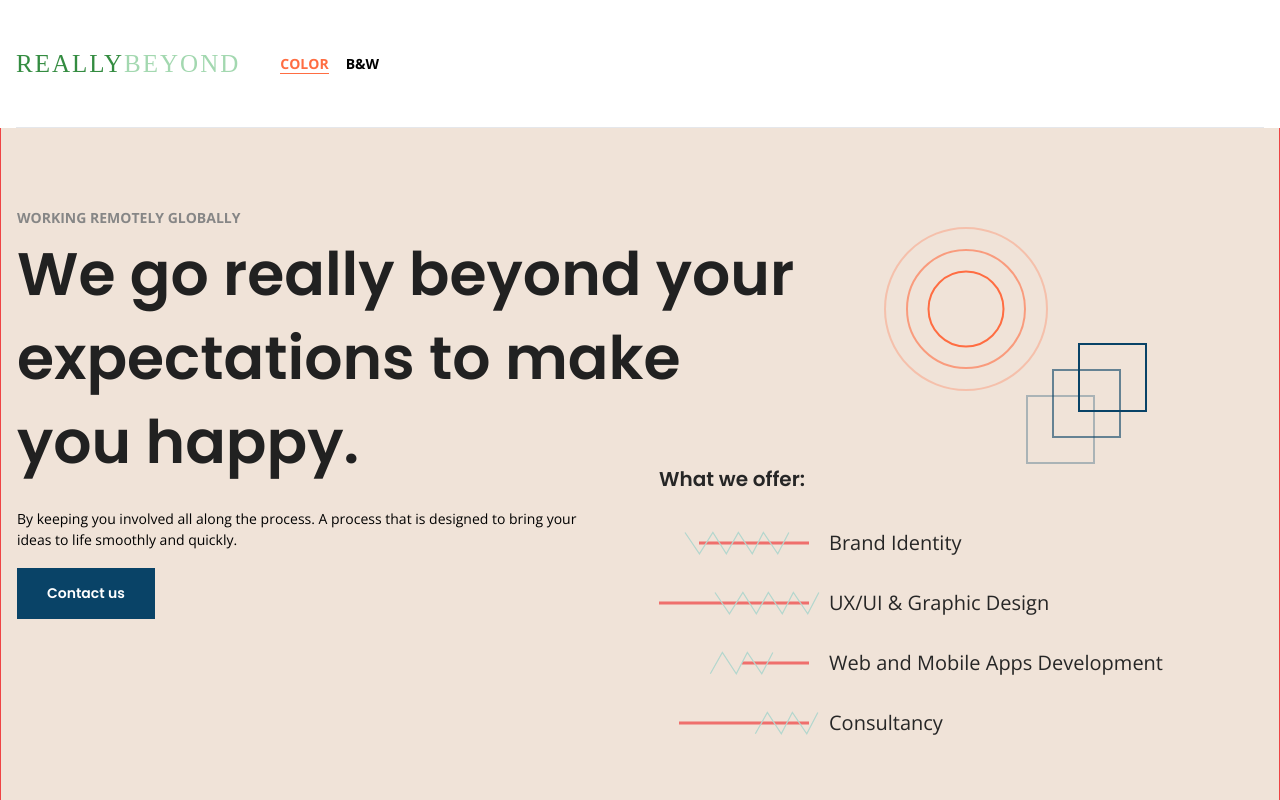
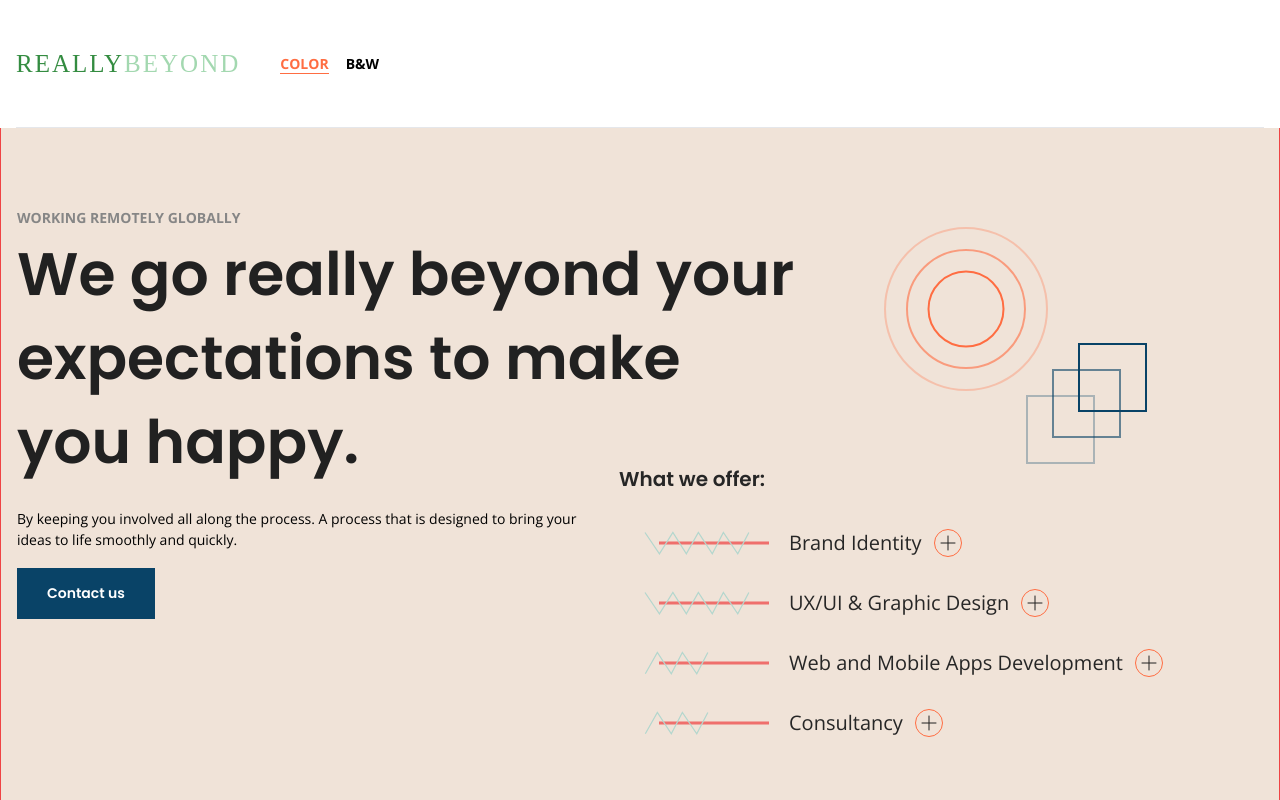
Before and after one commit to Kingkon963/reallyBeyond, a Next.js app: page / in a window 1280 px wide. Shown: the top 800 px of the page. Built offline with nearby package versions, Linux system fonts and the light colour scheme; a web font is replaced by a local one.

Commit message:
Offer Popup added

```diff
--- a/package.json
+++ b/package.json
@@ -15,8 +15,9 @@
   },
   "devDependencies": {
     "@tsconfig/next": "^1.0.1",
-    "@types/node": "17.0.0",
+    "@types/node": "^17.0.1",
     "@types/react": "17.0.37",
+    "@types/react-dom": "^17.0.11",
     "autoprefixer": "^10.4.0",
     "eslint": "8.5.0",
     "eslint-config-next": "12.0.7",
--- /dev/null
+++ b/pages/_document.js
@@ -0,0 +1,23 @@
+import Document, { Html, Head, Main, NextScript } from "next/document";
+
+class MyDocument extends Document {
+  static async getInitialProps(ctx) {
+    const initialProps = await Document.getInitialProps(ctx);
+    return { ...initialProps };
+  }
+
+  render() {
+    return (
+      <Html lang="en">
+        <Head />
+        <body>
+          <Main />
+          <div id="portal" />
+          <NextScript />
+        </body>
+      </Html>
+    );
+  }
+}
+
+export default MyDocument;
--- a/pages/index.tsx
+++ b/pages/index.tsx
@@ -5,6 +5,7 @@ import type { NextPage } from "next";
 import Head from "next/head";
 import Image from "next/image";
 import { useIntersection } from "react-use";
+import OfferPopup from "@components/OfferPopup";
 // import styles from "../styles/Home.module.scss";
 
 const Home: NextPage = () => {
@@ -36,9 +37,6 @@ const Home: NextPage = () => {
       <main>
         <section className="hero border border-red-500">
           <div className="container">
-            {/* <div>
-              <ColorSwitch />
-            </div> */}
             <div className="flex-group">
               <div className="hero__text">
                 <h5>Working remotely globally</h5>
@@ -74,78 +72,21 @@ const Home: NextPage = () => {
             <div className="hero__offer">
               <h4>What we offer:</h4>
               <ul className="special">
-                <li>
-                  <span>
-                    <svg
-                      width="106"
-                      height="24"
-                      viewBox="0 0 106 24"
-                      fill="none"
-                      xmlns="http://www.w3.org/2000/svg"
-                    >
-                      <path
-                        d="M1 1.5L15.4201 22.75L28.8788 1.5L42.3376 22.75L54.3543 1.5L68.2937 22.75L79.3491 1.5L93.7692 22.75L104.825 1.5"
-                        stroke="#B4D7CE"
-                        strokeWidth="1.25"
-                      />
-                    </svg>
-                  </span>
-                  Brand Identity
-                </li>
-                <li>
-                  <span>
-                    <svg
-                      width="106"
-                      height="24"
-                      viewBox="0 0 106 24"
-                      fill="none"
-                      xmlns="http://www.w3.org/2000/svg"
-                    >
-                      <path
-                        d="M1 1.5L15.4201 22.75L28.8788 1.5L42.3376 22.75L54.3543 1.5L68.2937 22.75L79.3491 1.5L93.7692 22.75L104.825 1.5"
-                        stroke="#B4D7CE"
-                        strokeWidth="1.25"
-                      />
-                    </svg>
-                  </span>
-                  UX/UI & Graphic Design
-                </li>
-                <li>
-                  <span>
-                    <svg
-                      width="65"
-                      height="25"
-                      viewBox="0 0 65 25"
-                      fill="none"
-                      xmlns="http://www.w3.org/2000/svg"
-                    >
-                      <path
-                        d="M1.33789 23.25L13.3546 2L27.294 23.25L38.3494 2L52.7695 23.25L63.8249 2"
-                        stroke="#B4D7CE"
-                        strokeWidth="1.25"
-                      />
-                    </svg>
-                  </span>
-                  Web and Mobile Apps Development
-                </li>
-                <li>
-                  <span>
-                    <svg
-                      width="65"
-                      height="25"
-                      viewBox="0 0 65 25"
-                      fill="none"
-                      xmlns="http://www.w3.org/2000/svg"
-                    >
-                      <path
-                        d="M1.33789 23.25L13.3546 2L27.294 23.25L38.3494 2L52.7695 23.25L63.8249 2"
-                        stroke="#B4D7CE"
-                        strokeWidth="1.25"
-                      />
-                    </svg>
-                  </span>
-                  Consultancy
-                </li>
+                <OfferPopup title="Brand Identity">
+                  <h1>Hi 🙂</h1>
+                </OfferPopup>
+                <OfferPopup title="UX/UI & Graphic Design">
+                  <h1>Hi 🙂</h1>
+                </OfferPopup>
+                <OfferPopup
+                  title="Web and Mobile Apps Development"
+                  shortCurlySVG={true}
+                >
+                  <h1>Hi 🙂</h1>
+                </OfferPopup>
+                <OfferPopup title="Consultancy" shortCurlySVG={true}>
+                  <h1>Hi 🙂</h1>
+                </OfferPopup>
               </ul>
             </div>
             <h2 className="font-bold">What our customers say:</h2>
--- /dev/null
+++ b/src/components/HOC/Portal.tsx
@@ -0,0 +1,24 @@
+import { useEffect, useState } from "react";
+import { createPortal } from "react-dom";
+
+interface PortalProps {
+  children: JSX.Element;
+}
+
+const Portal = ({ children }: PortalProps) => {
+  const [mounted, setMounted] = useState(false);
+
+  const portalElement = document.querySelector("#portal");
+
+  useEffect(() => {
+    setMounted(true);
+
+    return () => setMounted(false);
+  }, []);
+
+  return mounted && portalElement
+    ? createPortal(children, portalElement)
+    : null;
+};
+
+export default Portal;
--- a/src/components/Header.tsx
+++ b/src/components/Header.tsx
@@ -11,7 +11,7 @@ function Header({ showContactBtn = false }: HeaderInterface) {
   // const { x, y } = useWindowScroll();
   //console.log(y);
   return (
-    <header className={`${styles.header}`}>
+    <header className={`${styles.header} z-[100]`}>
       <div className={`container`}>
         <div
           className={`${styles.nav} h-[4.2rem] lg:h-32 border-b dark:border-b dark:border-gray-300`}
--- /dev/null
+++ b/src/components/OfferPopup.tsx
@@ -0,0 +1,91 @@
+import React, { useRef, useState } from "react";
+import Popup from "./Popup";
+
+interface OfferPopup {
+  title: String;
+  children: JSX.Element;
+  shortCurlySVG?: boolean;
+}
+
+function OfferPopup({ title, children, shortCurlySVG = false }: OfferPopup) {
+  const [open, setOpen] = useState(false);
+  const titleRef = useRef(null);
+
+  return (
+    <div className="relative">
+      <li
+        ref={titleRef}
+        className={`flex items-center ${
+          open ? "text-white z-[1000]" : ""
+        } transition-none`}
+      >
+        <span>
+          {shortCurlySVG ? (
+            <svg
+              width="65"
+              height="25"
+              viewBox="0 0 65 25"
+              fill="none"
+              xmlns="http://www.w3.org/2000/svg"
+            >
+              <path
+                d="M1.33789 23.25L13.3546 2L27.294 23.25L38.3494 2L52.7695 23.25L63.8249 2"
+                stroke="#B4D7CE"
+                strokeWidth="1.25"
+              />
+            </svg>
+          ) : (
+            <svg
+              width="106"
+              height="24"
+              viewBox="0 0 106 24"
+              fill="none"
+              xmlns="http://www.w3.org/2000/svg"
+            >
+              <path
+                d="M1 1.5L15.4201 22.75L28.8788 1.5L42.3376 22.75L54.3543 1.5L68.2937 22.75L79.3491 1.5L93.7692 22.75L104.825 1.5"
+                stroke="#B4D7CE"
+                strokeWidth="1.25"
+              />
+            </svg>
+          )}
+        </span>
+        {title}
+        <div className="ml-3 flex items-center ">
+          <button onClick={() => setOpen(true)}>
+            {
+              <svg
+                width="28"
+                height="28"
+                viewBox="0 0 28 28"
+                fill="none"
+                xmlns="http://www.w3.org/2000/svg"
+              >
+                <circle cx="14" cy="14" r="13.5" stroke="#FF6D42" />
+                <path
+                  d="M21 14L7 14"
+                  stroke="#212121"
+                  strokeLinecap="round"
+                  strokeLinejoin="round"
+                  className={`${open ? "stroke-white" : ""}`}
+                />
+                <path
+                  d="M14 7L14 21"
+                  stroke="#212121"
+                  strokeLinecap="round"
+                  strokeLinejoin="round"
+                  className={`${open ? "stroke-white" : ""}`}
+                />
+              </svg>
+            }
+          </button>
+        </div>
+      </li>
+      <Popup open={open} close={() => setOpen(false)} callerRef={titleRef}>
+        {children}
+      </Popup>
+    </div>
+  );
+}
+
+export default OfferPopup;
--- /dev/null
+++ b/src/components/Popup.tsx
@@ -0,0 +1,47 @@
+import { useRef } from "react";
+import { useClickAway } from "react-use";
+import { crossIcon } from "src/svgIcons";
+import Portal from "./HOC/Portal";
+
+interface PopupProps {
+  open: boolean;
+  close: Function;
+  children: JSX.Element;
+  callerRef: React.MutableRefObject<Element | null>;
+}
+
+const overlayStyle = {
+  background: "rgba(9, 67, 103, 0.6)",
+  backdropFilter: "blur(1px)",
+};
+
+function Popup({ open, close, children, callerRef }: PopupProps) {
+  const contentRef = useRef(null);
+  useClickAway(contentRef, () => close());
+  if (!open) return <></>;
+  return (
+    <>
+      <Portal>
+        <>
+          <div
+            className="fixed top-0 left-0 right-0 bottom-0 z-[101]"
+            style={overlayStyle}
+          ></div>
+        </>
+      </Portal>
+      <div
+        className="absolute top-11 bg-white w-screen lg:w-[40rem] px-7 pb-10 shadow z-[1000]"
+        ref={contentRef}
+      >
+        <div className="flex justify-end">
+          <button onClick={() => close()} className="scale-125 mt-1">
+            {crossIcon}
+          </button>
+        </div>
+        {children}
+      </div>
+    </>
+  );
+}
+
+export default Popup;
--- a/src/svgIcons.tsx
+++ b/src/svgIcons.tsx
@@ -10,14 +10,37 @@ export const plusIcon = (
     <path
       d="M21 14L7 14"
       stroke="#212121"
-      stroke-linecap="round"
-      stroke-linejoin="round"
+      strokeLinecap="round"
+      strokeLinejoin="round"
     />
     <path
       d="M14 7L14 21"
       stroke="#212121"
-      stroke-linecap="round"
-      stroke-linejoin="round"
+      strokeLinecap="round"
+      strokeLinejoin="round"
     />
   </svg>
 );
+
+export const crossIcon = (
+  <svg
+    width="34"
+    height="34"
+    viewBox="0 0 34 34"
+    fill="none"
+    xmlns="http://www.w3.org/2000/svg"
+  >
+    <path
+      d="M21.9205 12.0208L12.021 21.9203"
+      stroke="#CDCDCD"
+      strokeLinecap="round"
+      strokeLinejoin="round"
+    />
+    <path
+      d="M12.021 12.0208L21.9204 21.9203"
+      stroke="#CDCDCD"
+      strokeLinecap="round"
+      strokeLinejoin="round"
+    />
+  </svg>
+);
```
Also changed, not shown: 2 other files (tests, documents, lock files or other folders).
